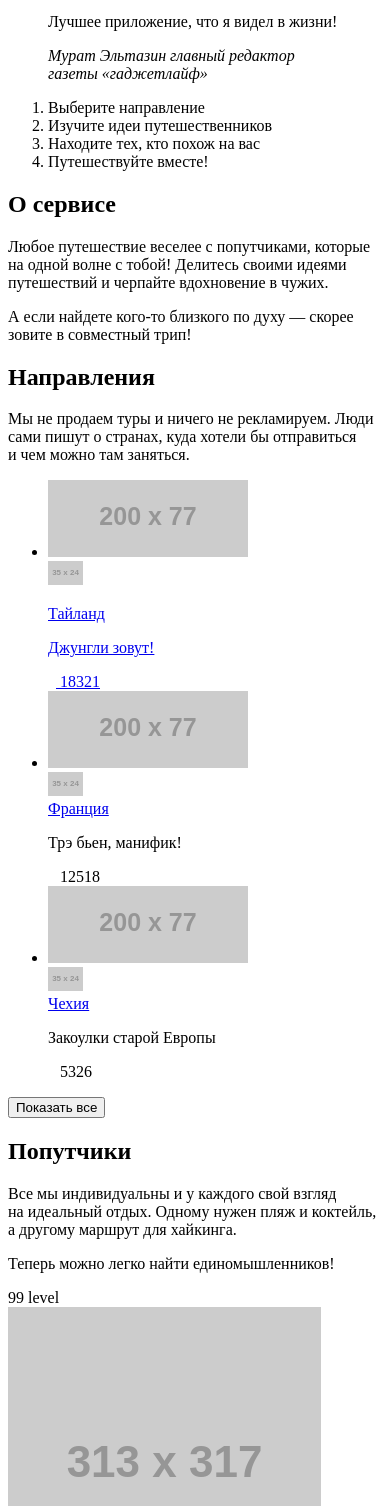
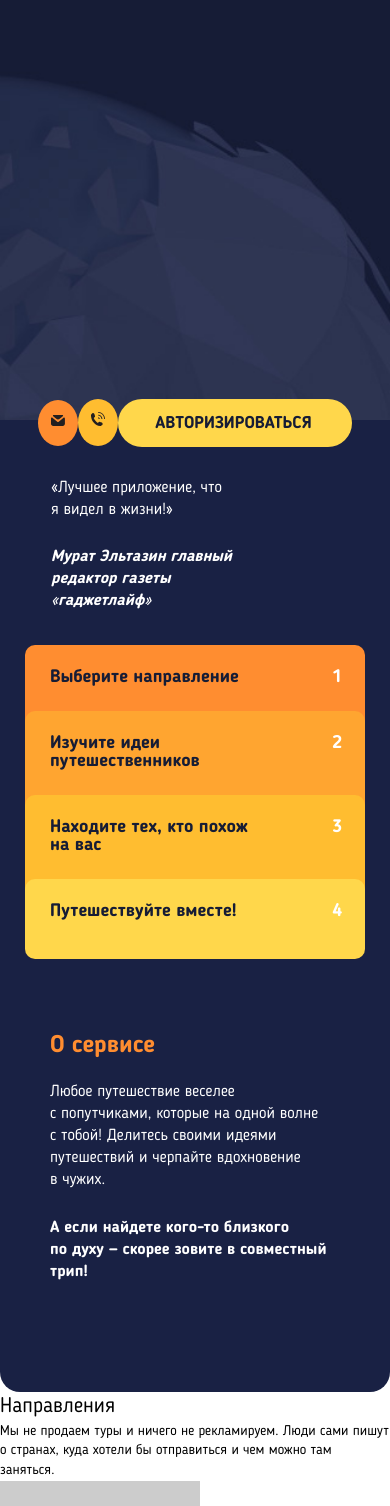
Before and after one commit to mrnisv/1078617-pognali-17, a website: page source/index.html in a window 390 px wide. Shown: the part 494-2000 px from the top of the page. Drawn offline with nearby package versions, Linux system fonts and the light colour scheme; files that its build step writes are made by us from their sources; placeholder pictures from the web are drawn by us.

Commit message:
WIP main-hero section styles

```diff
--- a/source/index.html
+++ b/source/index.html
@@ -3,6 +3,7 @@
 <head>
   <meta charset="UTF-8">
   <title>Погнали?</title>
+  <link rel="stylesheet" href="./css/style.css">
 </head>
 <body>
 <header class="page-header">
@@ -26,7 +27,7 @@
           <a href="#">Попутчики</a>
         </li>
       </ul>
-      <button class="menu__auth btn btn-rounded" type="button">Авторизация</button>
+      <button class="menu__auth btn btn--rounded" type="button">Авторизация</button>
       <ul class="menu__actions actions">
         <li class="action__item action__item--call">
           <a href="tel:+78005558628">
@@ -66,17 +67,23 @@
     <h1 class="main-hero__heading">В&nbsp;путешествие с&nbsp;крутыми попутчиками!</h1>
     <div class="main-hero__background-picture"></div>
     <div class="main-hero__actions action-buttons">
-      <button class="action-buttons__item" type="button">Позвонить</button>
-      <button class="action-buttons__item" type="button">Написать</button>
-      <button class="btn btn-rounded action-buttons__item" type="button">Авторизироваться</button>
+      <a class="action-buttons__item">
+        <!--Позвонить-->
+        <img class="action-buttons__pic" src="img/topmenu-mail.svg">
+      </a>
+      <a class="action-buttons__item">
+        <!--Написать-->
+        <img class="action-buttons__pic" src="img/topmenu-phone.svg">
+      </a>
+      <a class="btn btn--rounded action-buttons__item--auth">Авторизироваться</a>
     </div>
 
     <blockquote class="main-hero__reviews review">
       <p class="review__content">
-        Лучшее приложение, что я&nbsp;видел в&nbsp;жизни!
+        «Лучшее приложение, что я&nbsp;видел в&nbsp;жизни!»
       </p>
       <footer>
-        <cite class="review__author">Мурат Эльтазин главный редактор газеты &laquo;гаджетлайф&raquo;</cite>
+        <cite class="review__content review__content--author">Мурат Эльтазин главный редактор газеты &laquo;гаджетлайф&raquo;</cite>
       </footer>
     </blockquote>
 
@@ -164,7 +171,7 @@
       </a>
       </li>
       </ul>
-      <button class="btn btn-rectangular destinations__more" type="button">Показать все</button>
+      <button class="btn btn--rectangular destinations__more" type="button">Показать все</button>
 
   </section>
 
@@ -287,7 +294,7 @@
       <svg width="39" height="39"></svg>
       <p class="route__place">ул. Большая Конюшенная, 19/8</p>
     </div>
-    <button class="btn btn--rectangular-bordered route__navigate-to" type="button">Проложить маршрут</button>
+    <button class="btn btn--rectangular btn--rectangular-bordered route__navigate-to" type="button">Проложить маршрут</button>
   </section>
 
   <section class="map page-main__section"><img src="http://placehold.it/304x263"></section>
--- /dev/null
+++ b/source/sass/about.scss
@@ -0,0 +1,27 @@
+.about {
+  &__heading {
+    font-size: 24px;
+    font-weight: bold;
+    line-height: 1;
+    letter-spacing: normal;
+    text-align: left;
+    color: $mango-two;
+
+    margin-bottom: 23px;
+  }
+
+  &__text {
+    font-size: 16px;
+    font-weight: 300;
+    line-height: 1.38;
+    letter-spacing: normal;
+    text-align: left;
+    color: #ffffff;
+
+    margin-bottom: 25px;
+
+    &--bold {
+      font-weight: bold;
+    }
+  }
+}
--- /dev/null
+++ b/source/sass/action-buttons.scss
@@ -0,0 +1,25 @@
+.action-buttons {
+  margin:0 26px 30px;
+
+  display: flex;
+  align-items: center;
+  justify-content: center;
+
+
+  &__item {
+    padding: 13px;
+    width: 40px;
+    display: block;
+    border-radius: 50%;
+    background-color: $mango-two;
+    flex-shrink: 0;
+
+    &:nth-child(2) {
+      background-color: $mango-three;
+    }
+  }
+
+  &__pic {
+    max-width: 100%;
+  }
+}
--- /dev/null
+++ b/source/sass/btn.scss
@@ -0,0 +1,58 @@
+@import "colors";
+
+.btn {
+  font-family: "BloggerSans", sans-serif;
+  font-size: 17px;
+  font-weight: bold;
+  letter-spacing: normal;
+  text-align: center;
+  text-transform: uppercase;
+  color: $dark;
+  background-color: $light-gold;
+
+  border: none;
+
+  cursor: pointer;
+
+  &--rounded {
+    border-radius: 40px;
+    padding: 13px 40px 11px 37px;
+    //width: 189px;
+    //height: 40px;
+
+    &-transparent {
+      background-color: transparent;
+    }
+
+    &-blue {
+      background-color: $light-blue;
+    }
+  }
+
+  &--rectangular {
+    width: 270px;
+    text-transform: initial;
+    text-align: left;
+    border-radius: 10px;
+    padding: 24px;
+    position: relative;
+
+    &::after {
+      content: "";
+      position: absolute;
+      top: 28px;
+      right: 23px;
+
+      width: 0;
+      height: 0;
+      border-top: 10px solid transparent;
+      border-bottom: 10px solid transparent;
+
+      border-left: 10px solid $dark-slate-blue;
+    }
+
+    &-bordered {
+      border: 3px solid $dark-blue-grey;
+    }
+  }
+}
--- /dev/null
+++ b/source/sass/colors.scss
@@ -0,0 +1,9 @@
+$dark: #161c35;
+$dark-slate-blue: #1d2e5b;
+$dark-blue-grey: #192144;
+$light-blue: #dfe3f0;
+$light-gold: #ffd74b;
+$mango-two: #ff8d30;
+$mango: #ffa530;
+$mango-three: #ffbd30;
+$black: #000000;
--- /dev/null
+++ b/source/sass/fonts.scss
@@ -0,0 +1,13 @@
+@font-face {
+  font-family: "BloggerSans";
+  font-weight: normal;
+  font-style: normal;
+  src: url("../fonts/bloggersans.woff") format("woff");
+}
+
+@font-face {
+  font-family: "BloggerSans";
+  font-weight: bold;
+  font-style: normal;
+  src: url("../fonts/bloggersans-bold.woff") format("woff");
+}
--- /dev/null
+++ b/source/sass/header.scss
@@ -0,0 +1,3 @@
+header {
+  //background-color: $dark-blue-grey;
+}
--- /dev/null
+++ b/source/sass/main-hero.scss
@@ -0,0 +1,36 @@
+.main-hero {
+  background-color: $dark-blue-grey;
+  position: relative;
+
+  &__background-picture {
+    height: 569px;
+    width: 100vw;
+    background-image: url("../img/globe-back-mobile@1x.jpg");
+    background-position: center;
+    background-repeat: no-repeat;
+    background-size: cover;
+    position: absolute;
+    top: -2px;
+  }
+
+  &__heading {
+    font-size: 36px;
+    font-weight: bold;
+    line-height: 1.11;
+    letter-spacing: normal;
+    text-align: center;
+    color: #ffffff;
+    position: relative;
+    z-index: 2;
+    margin-bottom: 426px;
+  }
+
+  &__about-service {
+    padding: 0 63px 84px 50px;
+  }
+
+  &__actions {
+    position: relative;
+    z-index: 2;
+  }
+}
--- /dev/null
+++ b/source/sass/page-main.scss
@@ -0,0 +1,6 @@
+.page-main {
+  &__section-dark {
+    border-bottom-right-radius: 20px;
+    border-bottom-left-radius: 20px;
+  }
+}
--- /dev/null
+++ b/source/sass/review.scss
@@ -0,0 +1,19 @@
+.review {
+  margin: 0;
+  padding: 0 116px 33px 51px;
+
+  &__content {
+    font-size: 16px;
+    font-weight: 300;
+    line-height: 1.38;
+    letter-spacing: normal;
+    text-align: left;
+    color: #ffffff;
+
+    margin-bottom: 25px;
+
+    &--author {
+      font-weight: bold;
+    }
+  }
+}
--- /dev/null
+++ b/source/sass/settings.scss
@@ -0,0 +1,80 @@
+html,
+body {
+  width: 100%;
+  height: 100%;
+}
+
+body {
+  font-family: "BloggerSans", sans-serif;
+  //font-family: Arial, sans-serif;
+  font-size: 14px;
+  font-style: normal;
+  font-stretch: normal;
+  margin: 0;
+  -webkit-font-smoothing: antialiased;
+  line-height: 1.42;
+}
+
+*,
+*::before,
+*::after {
+  box-sizing: border-box;
+}
+
+.container {
+  max-width: 1100px;
+  margin: 0 auto;
+}
+
+.wrapper {
+  position: relative;
+  min-height: 100%;
+  overflow: hidden;
+}
+
+a {
+  text-decoration: none;
+}
+
+ul,
+ol {
+  padding: 0;
+  margin: 0;
+}
+
+ul li {
+  list-style: none;
+}
+
+p {
+  margin-top: 0;
+  margin-bottom: 0;
+}
+
+h1,
+h2,
+h3,
+h4,
+h5,
+h6 {
+  margin-top: 0;
+  margin-bottom: 0;
+  font-weight: normal;
+  line-height: 1.42;
+}
+//
+//.heading {
+//  &_white {
+//    color: #ffffff;
+//    position: relative;
+//  }
+//  font-family: Montserrat, sans-serif;
+//  font-weight: 900;
+//  font-size: 30px;
+//  line-height: 37px;
+//
+//  letter-spacing: 1px;
+//  text-transform: uppercase;
+//
+//  margin-bottom: 22px;
+//}
--- /dev/null
+++ b/source/sass/steps.scss
@@ -0,0 +1,85 @@
+.steps {
+  font-size: 18px;
+  font-weight: bold;
+  line-height: 1;
+  letter-spacing: normal;
+
+  list-style: none;
+
+  display: flex;
+  flex-direction: column;
+
+  margin: 0 25px 75px;
+
+  &__step-item {
+    color: $dark;
+
+    padding: 23px 109px 39px 25px;
+    position: relative;
+
+    &:first-child {
+      background-color: $mango-two;
+
+      border-top-right-radius: 10px;
+      border-top-left-radius: 10px;
+
+      &::after {
+        content: "1";
+        position: absolute;
+        right: 23px;
+        top: 23px;
+        color: #ffffff;
+      }
+    }
+
+    &:nth-child(2) {
+      background-color: $mango;
+
+      margin-top: -14px;
+
+      border-top-right-radius: 10px;
+      border-top-left-radius: 10px;
+
+      &::after {
+        content: "2";
+        position: absolute;
+        right: 23px;
+        top: 23px;
+        color: #ffffff;
+      }
+    }
+
+    &:nth-child(3) {
+      background-color: $mango-three;
+
+      margin-top: -14px;
+
+      border-top-right-radius: 10px;
+      border-top-left-radius: 10px;
+
+      &::after {
+        content: "3";
+        position: absolute;
+        right: 23px;
+        top: 23px;
+        color: #ffffff;
+      }
+    }
+
+    &:nth-child(4) {
+      background-color: $light-gold;
+
+      margin-top: -14px;
+
+      border-radius: 10px;
+
+      &::after {
+        content: "4";
+        position: absolute;
+        right: 23px;
+        top: 23px;
+        color: #ffffff;
+      }
+    }
+  }
+}
--- /dev/null
+++ b/source/sass/style.scss
@@ -0,0 +1,24 @@
+:root {
+  box-sizing: border-box;
+}
+
+*,
+*::before,
+*::after {
+  box-sizing: inherit;
+}
+
+a {
+  text-decoration: none;
+}
+
+@import "btn";
+@import "fonts";
+@import "header";
+@import "settings";
+@import "main-hero";
+@import "review";
+@import "steps";
+@import "about";
+@import "page-main";
+@import "action-buttons";
```
Also changed, not shown: package.json (+5 -3 lines), source/catalog.html (+6 -6 lines), source/form.html (+3 -2 lines), 1 other file.
